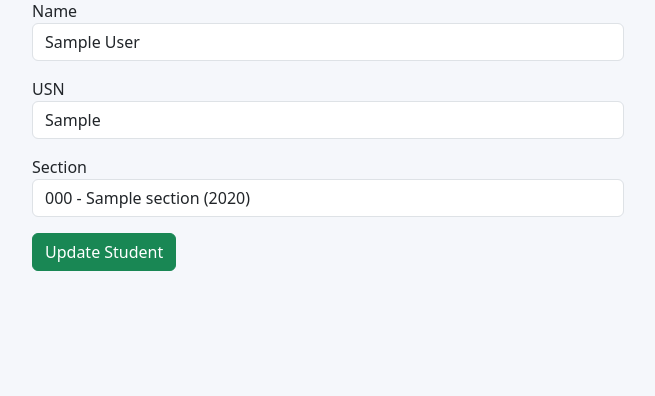
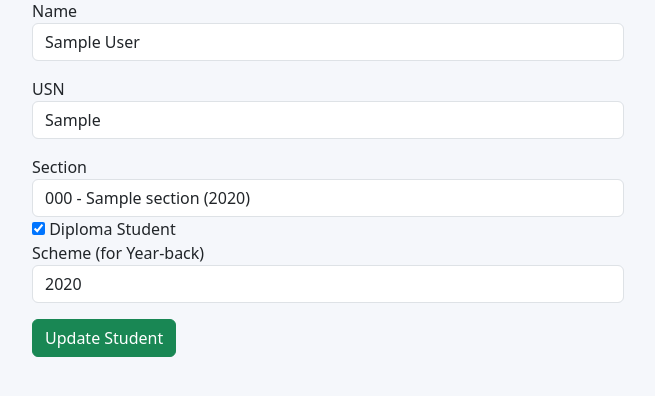
Before and after one commit to bharath-1206/EduVault, a Django app: template eduvault/templates/edit_student.html in a window 1280 px wide. Shown: the part 123-519 px from the top of the page, without its empty margins (312-967 px from the left). Run offline with Django 5.2, Linux system fonts and the light colour scheme; the template is opened without the code that fills it: values that come from a table or form of the project are taken from there, others are empty; tables that the repository leaves empty hold one stand-in row (values such as "Sample post").

Commit message:
diploma and year back fixed

```diff
--- a/eduvault/students/models.py
+++ b/eduvault/students/models.py
@@ -4,7 +4,7 @@ from accounts.models import ActivityLog
 
 
 class Student(models.Model):
-
+    is_diploma = models.BooleanField(default=False)
     name = models.CharField(max_length=100)
     usn = models.CharField(max_length=20, unique=True)
 
@@ -23,6 +23,7 @@ class Student(models.Model):
         blank=True,
         null=True
     )
+
     section = models.ForeignKey(
         "academics.Section",
         on_delete=models.SET_NULL,
@@ -34,20 +35,45 @@ class Student(models.Model):
 
         is_new = self.pk is None
 
-        # Detect scheme
+        # =========================
+        # DETECT SCHEME (FINAL)
+        # =========================
         try:
-            scheme_digits = self.usn[3:5]
-            scheme_year = int("20" + scheme_digits)
-            self.scheme = Scheme.objects.get(year=scheme_year)
-        except:
-            pass
+            # 🔥 DO NOT override if already set (important for year-back)
+            if not self.scheme:
 
-        # Detect branch
+                scheme_digits = self.usn[3:5]
+                scheme_year = int("20" + scheme_digits)
+
+                # ✅ Diploma → previous year
+                if self.is_diploma:
+                    scheme_year = scheme_year - 1
+
+                scheme_obj = Scheme.objects.filter(year=scheme_year).first()
+
+                if scheme_obj:
+                    self.scheme = scheme_obj
+                else:
+                    print(f"⚠️ Scheme {scheme_year} not found for USN {self.usn}")
+
+        except Exception as e:
+            print(f"❌ Scheme error for {self.usn}: {e}")
+
+        # =========================
+        # DETECT BRANCH
+        # =========================
         try:
             branch_code = self.usn[5:7]
-            self.branche = Branche.objects.get(code=branch_code)
-        except:
-            pass
+
+            branch_obj = Branche.objects.filter(code=branch_code).first()
+
+            if branch_obj:
+                self.branche = branch_obj
+            else:
+                print(f"⚠️ Branch {branch_code} not found for USN {self.usn}")
+
+        except Exception as e:
+            print(f"❌ Branch detection error for {self.usn}: {e}")
 
         super().save(*args, **kwargs)
 
--- a/eduvault/templates/add_student.html
+++ b/eduvault/templates/add_student.html
@@ -5,6 +5,12 @@
     <a href="/staff/hod/students/" class="btn btn-secondary d-inline-block">
         ← Back
     </a>
+</div>
+<div class="mb-3">
+<label>
+<input type="checkbox" name="is_diploma">
+ Diploma Student
+</label>
 </div>
 <div class="col-md-6 mx-auto p-4">
 
--- a/eduvault/templates/edit_student.html
+++ b/eduvault/templates/edit_student.html
@@ -32,6 +32,18 @@
 {% endfor %}
 
 </select>
+    <label>
+<input type="checkbox" name="is_diploma"
+{% if student.is_diploma %}checked{% endif %}>
+ Diploma Student
+</label>
+    <div class="mb-3">
+<label>Scheme (for Year-back)</label>
+<input type="number" name="scheme_year" class="form-control"
+placeholder="Leave empty for auto"
+value="{{ student.scheme.year }}">
+</div>
+
 </div>
 
 <button class="btn btn-success">
--- a/eduvault/templates/hod_dashboard.html
+++ b/eduvault/templates/hod_dashboard.html
@@ -37,7 +37,7 @@
 </form>
 
 <small class="text-muted">
-Format: name,usn,section
+Format: name,usn,section,is_diploma,scheme_year
 </small>
 
 </div>
--- a/eduvault/templates/hod_students.html
+++ b/eduvault/templates/hod_students.html
@@ -43,7 +43,7 @@
 <tr>
 <td>{{ student.name }}</td>
 <td>{{ student.usn }}</td>
-<td>{{ student.section }}</td>
+<td>{{ student.branche.code }} - {{ student.section.name }} ({{ student.scheme.year }})</td>
 
 <td>
 <a href="/staff/hod/edit-student/{{ student.id }}/"
```
Also changed, not shown: eduvault/staff/views.py (+57 -17 lines), eduvault/students/migrations/0002_student_is_diploma.py (added).
